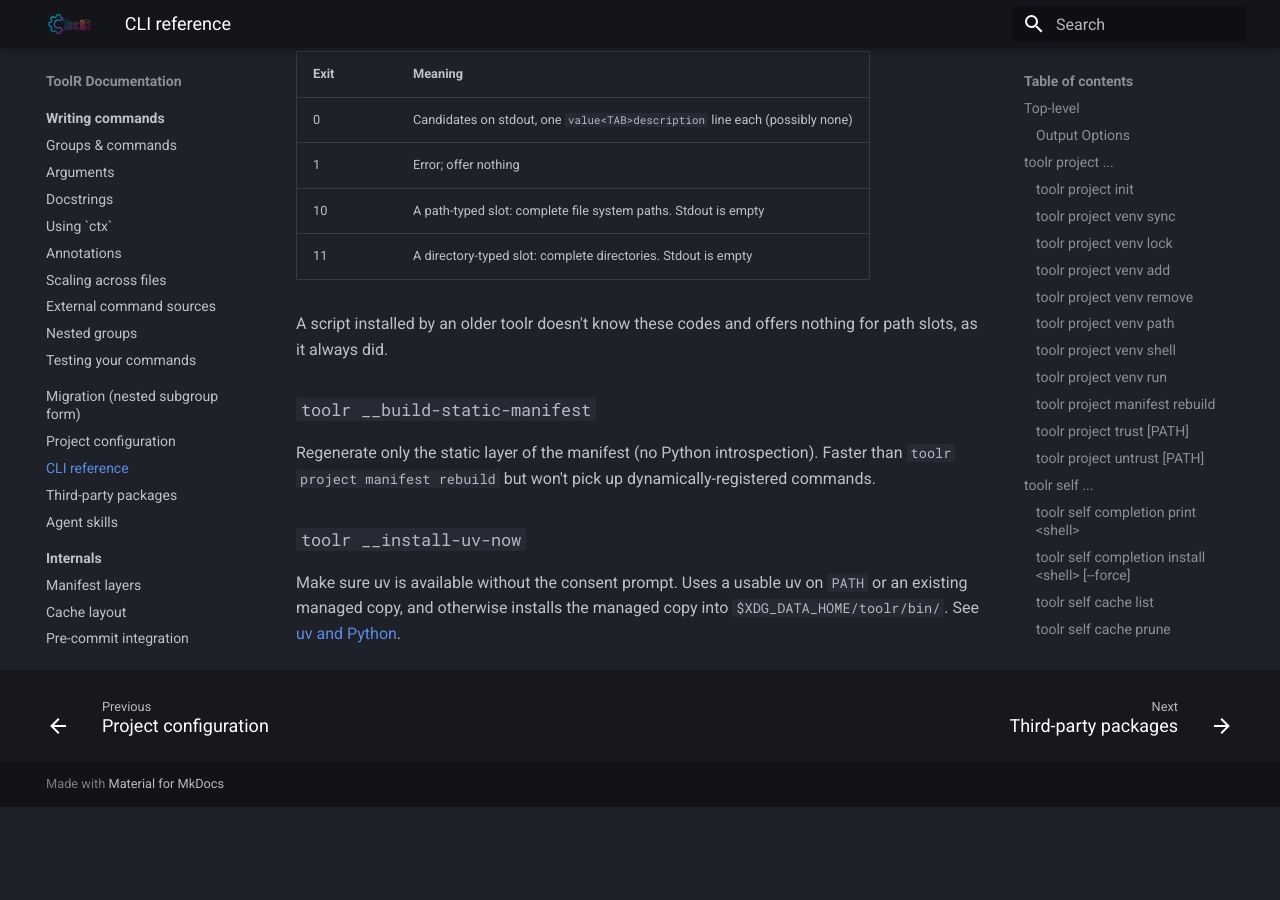
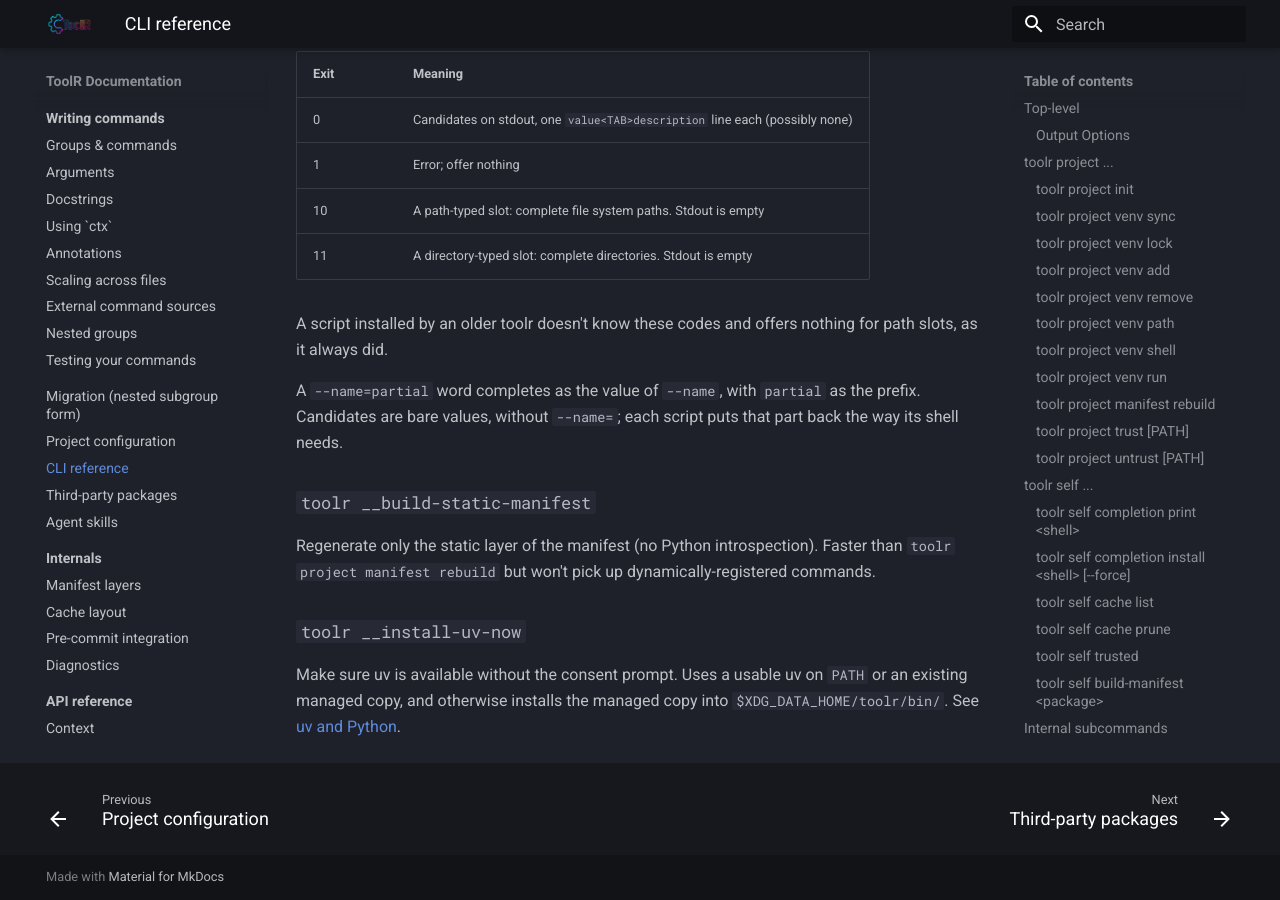
Before and after one commit to s0undt3ch/ToolR, an MkDocs documentation site: the page built from docs/cli.md, in a window 1280 px wide and 900 px high, scrolled down 12476 px. Built offline with MkDocs 1.6.1 and Material for MkDocs 9.7.7, drawn with Linux system fonts in a browser that asks for light colours; before the commit the page ends 13283 px from its top, so only the background shows below that.

Commit message:
docs(complete): document --opt=value completion
Release-Notes: skip

```diff
--- a/docs/cli.md
+++ b/docs/cli.md
@@ -413,6 +413,10 @@
 A script installed by an older toolr doesn't know these codes and offers
 nothing for path slots, as it always did.
 
+A `--name=partial` word completes as the value of `--name`, with
+`partial` as the prefix. Candidates are bare values, without `--name=`;
+each script puts that part back the way its shell needs.
+
 ### `toolr __build-static-manifest` {#__build-static-manifest}
 
 Regenerate only the static layer of the manifest (no Python
--- a/docs/concepts.md
+++ b/docs/concepts.md
@@ -78,8 +78,9 @@
 shell with `toolr self completion install <shell>`.
 
 Path-typed arguments complete from the file system, using each shell's
-own file completion. A script installed by an older toolr doesn't do
-this: re-run `toolr self completion install <shell> --force`.
+own file completion. `--opt=value` completes like `--opt value`, for
+choices and paths alike. A script installed by an older toolr doesn't do
+either: re-run `toolr self completion install <shell> --force`.
 
 ## The per-repo cache
 
```
